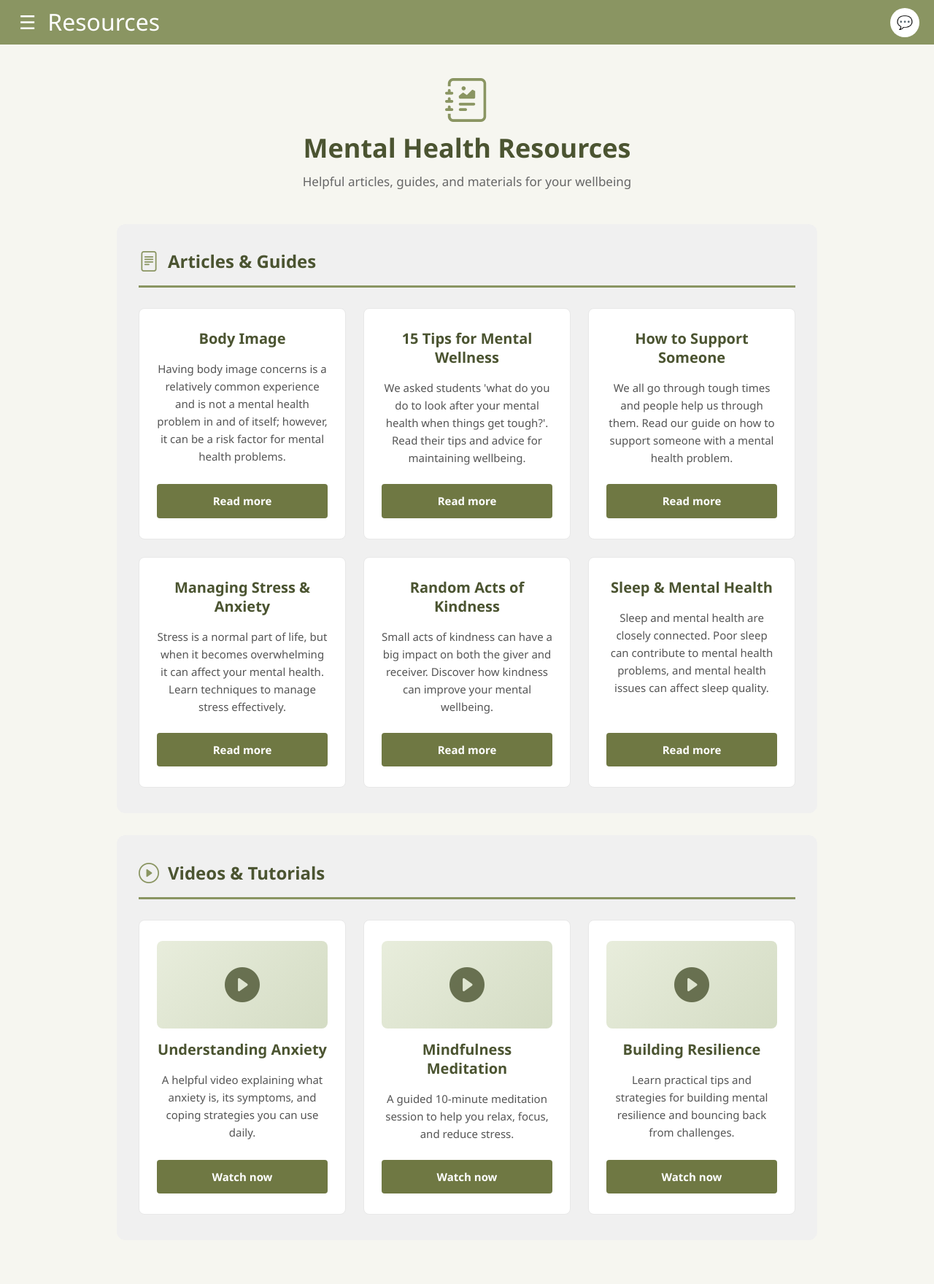
After one commit to quitsskirl/web-programming-1, a Flask app: page /resources in a window 1280 px wide. The commit adds this page. Shown: the whole page at 73% size. Run offline with Flask 3, Linux system fonts and the light colour scheme.

Commit message:
adding resources

```diff
--- /dev/null
+++ b/static/Resources.css
@@ -0,0 +1,234 @@
+/* ========== RESOURCES PAGE STYLES ========== */
+
+/* ----- Base Styles ----- */
+body {
+  margin: 0;
+  font-family: "Segoe UI", Arial, sans-serif;
+  background-color: #f6f6f0;
+  color: #333;
+}
+
+/* ----- Header ----- */
+header {
+  background-color: #8a9562;
+  color: white;
+  padding: 10px 20px;
+  display: flex;
+  justify-content: space-between;
+  align-items: center;
+}
+
+.header-left, .header-right { display: flex; align-items: center; gap: 10px; }
+.header-left h2 { margin: 0; }
+
+/* Menu button */
+.menu-icon { font-size: 26px; background: none; border: none; color: white; cursor: pointer; }
+
+/* Chat button */
+.chat-icon {
+  background-color: white;
+  color: #8a9562;
+  border-radius: 50%;
+  padding: 8px;
+  font-size: 18px;
+  border: none;
+  cursor: pointer;
+  width: 40px; height: 40px;
+  display: flex; align-items: center; justify-content: center;
+  transition: background-color 0.3s ease;
+}
+.chat-icon:hover { background-color: #eaeedc; }
+
+/* ----- Sidebar Menu ----- */
+.side-menu {
+  position: fixed;
+  top: 0; left: 0;
+  transform: translateX(-100%);
+  width: 250px; height: 100%;
+  background-color: #4b5431;
+  color: white;
+  display: flex; flex-direction: column;
+  padding: 20px;
+  box-shadow: 4px 0 10px rgba(0, 0, 0, 0.25);
+  transition: transform 0.35s ease, opacity 0.35s ease;
+  z-index: 9999;
+  opacity: 0;
+  pointer-events: none;
+}
+.side-menu.open { transform: translateX(0); opacity: 1; pointer-events: auto; }
+.side-menu h3 { margin-top: 0; padding-bottom: 10px; border-bottom: 1px solid rgba(255, 255, 255, 0.2); font-size: 20px; }
+.side-menu a { color: white; text-decoration: none; padding: 12px 0; font-size: 16px; display: block; transition: background 0.3s; }
+.side-menu a:hover { background: rgba(255, 255, 255, 0.15); border-radius: 4px; }
+.side-menu a.active { background: rgba(255, 255, 255, 0.2); border-radius: 4px; }
+.close-btn { align-self: flex-end; background: none; border: none; color: white; font-size: 30px; cursor: pointer; margin-bottom: 10px; }
+
+/* ----- Container ----- */
+.container {
+  max-width: 1000px;
+  margin: 0 auto;
+  padding: 30px 20px;
+}
+
+/* ----- Resources Header ----- */
+.resources-header {
+  text-align: center;
+  margin-bottom: 45px;
+}
+
+.resources-header i {
+  font-size: 60px;
+  color: #8a9562;
+  margin-bottom: 15px;
+}
+
+.resources-header h1 {
+  color: #4b5431;
+  margin: 0 0 12px;
+  font-size: 36px;
+  font-weight: 700;
+}
+
+.resources-header p {
+  color: #666;
+  margin: 0;
+  font-size: 17px;
+}
+
+/* ----- Resource Sections ----- */
+.resource-section {
+  background: #f0f0f0;
+  border-radius: 12px;
+  padding: 35px 30px;
+  margin-bottom: 30px;
+}
+
+.resource-section h2 {
+  color: #4b5431;
+  font-size: 24px;
+  font-weight: 700;
+  margin: 0 0 28px;
+  display: flex;
+  align-items: center;
+  gap: 12px;
+  padding-bottom: 16px;
+  border-bottom: 3px solid #8a9562;
+}
+
+.resource-section h2 i {
+  color: #8a9562;
+  font-size: 28px;
+}
+
+/* ----- Resource Grid ----- */
+.resource-grid {
+  display: grid;
+  grid-template-columns: repeat(auto-fill, minmax(280px, 1fr));
+  gap: 24px;
+}
+
+/* ----- Resource Card ----- */
+.resource-card {
+  background: #ffffff;
+  border: 1px solid #e8e8e8;
+  border-radius: 8px;
+  padding: 28px 24px;
+  transition: transform 0.2s, box-shadow 0.2s;
+  display: flex;
+  flex-direction: column;
+  text-align: center;
+  min-height: 280px;
+}
+
+.resource-card:hover {
+  transform: translateY(-4px);
+  box-shadow: 0 8px 25px rgba(0, 0, 0, 0.12);
+}
+
+.resource-card h3 {
+  color: #4b5431;
+  font-size: 20px;
+  font-weight: 700;
+  margin: 0 0 16px;
+  line-height: 1.3;
+}
+
+.resource-card p {
+  color: #555;
+  font-size: 15px;
+  line-height: 1.6;
+  margin: 0 0 24px;
+  flex-grow: 1;
+}
+
+/* Read More Button - Green Style */
+.read-more-btn {
+  display: inline-block;
+  background-color: #6f7843;
+  color: white !important;
+  text-decoration: none;
+  font-weight: 600;
+  font-size: 15px;
+  padding: 12px 32px;
+  border-radius: 4px;
+  transition: background-color 0.3s ease;
+  margin-top: auto;
+}
+
+.read-more-btn:hover {
+  background-color: #8a9562;
+  text-decoration: none !important;
+}
+
+/* ----- Video Card Specific Styles ----- */
+.video-card .video-thumbnail {
+  background: linear-gradient(135deg, #e8eddc 0%, #d4dcc4 100%);
+  border-radius: 8px;
+  height: 120px;
+  display: flex;
+  align-items: center;
+  justify-content: center;
+  margin-bottom: 16px;
+}
+
+.video-card .video-thumbnail i {
+  font-size: 48px;
+  color: #4b5431;
+  opacity: 0.8;
+  transition: transform 0.2s, opacity 0.2s;
+}
+
+.video-card:hover .video-thumbnail i {
+  transform: scale(1.1);
+  opacity: 1;
+}
+
+/* ----- Coming Soon Placeholder ----- */
+.coming-soon {
+  grid-column: 1 / -1;
+  text-align: center;
+  padding: 40px 20px;
+  color: #999;
+}
+
+.coming-soon i {
+  font-size: 36px;
+  margin-bottom: 10px;
+  display: block;
+  color: #ccc;
+}
+
+.coming-soon p {
+  margin: 0;
+  font-style: italic;
+}
+
+/* ----- Responsive ----- */
+@media (max-width: 600px) {
+  .resources-header h1 {
+    font-size: 26px;
+  }
+
+  .resource-grid {
+    grid-template-columns: 1fr;
+  }
+}
--- a/templates/BookAppointment.html
+++ b/templates/BookAppointment.html
@@ -32,6 +32,7 @@
   <a href="{{ url_for('home.home_page') }}">🏠 Home Page</a>
   <a href="{{ url_for('services.services_page') }}">🛠️ Services</a>
   <a href="{{ url_for('classifier.support_classifier_page') }}">🤖 Support Classifier</a>
+  <a href="{{ url_for('resources.resources_page') }}">📚 Resources</a>
   <a class="active" href="{{ url_for('appointments.book_appointment') }}">📅 Book Appointment</a>
   <a href="{{ url_for('appointments.student_appointments') }}">📋 My Appointments</a>
   <a href="{{ url_for('settings.settings_page') }}">⚙️ Settings</a>
--- a/templates/HomePage.html
+++ b/templates/HomePage.html
@@ -46,6 +46,7 @@
   <a href="{{ url_for('home.home_page') }}">🏠 Home Page</a>
   <a href="{{ url_for('services.services_page') }}">🛠️ Services</a>
   <a href="{{ url_for('classifier.support_classifier_page') }}">🤖 Support Classifier</a>
+  <a href="{{ url_for('resources.resources_page') }}">📚 Resources</a>
   <a href="{{ url_for('appointments.book_appointment') }}">📅 Book Appointment</a>
   <a href="{{ url_for('appointments.student_appointments') }}">📋 My Appointments</a>
   <a href="{{ url_for('settings.settings_page') }}">⚙️ Settings</a>
--- /dev/null
+++ b/templates/Resources.html
@@ -0,0 +1,169 @@
+<!DOCTYPE html>
+<html lang="en">
+<head>
+  <meta charset="UTF-8" />
+  <meta name="viewport" content="width=device-width, initial-scale=1.0"/>
+  <title>Mental Health | Resources</title>
+
+  <!-- ==================== BOOTSTRAP CSS ==================== -->
+  <link href="https://cdn.jsdelivr.net/npm/bootstrap@5.3.0/dist/css/bootstrap.min.css" rel="stylesheet">
+  <link href="https://cdn.jsdelivr.net/npm/bootstrap-icons@1.10.0/font/bootstrap-icons.css" rel="stylesheet">
+
+  <!-- Link to resources page styles -->
+  <link rel="stylesheet" href="{{ url_for('static', filename='Resources.css') }}">
+</head>
+<body>
+
+<!-- ========== HEADER ========== -->
+<header>
+  <div class="header-left">
+    <button id="menuBtn" class="menu-icon" title="Open Menu">&#9776;</button>
+    <h2>Resources</h2>
+  </div>
+  <div class="header-right">
+    <button id="chatBtn" class="chat-icon" title="Open Chat">💬</button>
+  </div>
+</header>
+
+<!-- ========== SIDE NAVIGATION MENU ========== -->
+<nav id="sideMenu" class="side-menu" aria-hidden="true">
+  <button id="closeMenu" class="close-btn" title="Close Menu">&times;</button>
+  <h3>Menu</h3>
+  <a href="{{ url_for('home.home_page') }}">🏠 Home Page</a>
+  <a href="{{ url_for('services.services_page') }}">🛠️ Services</a>
+  <a href="{{ url_for('classifier.support_classifier_page') }}">🤖 Support Classifier</a>
+  <a class="active" href="{{ url_for('resources.resources_page') }}">📚 Resources</a>
+  <a href="{{ url_for('appointments.book_appointment') }}">📅 Book Appointment</a>
+  <a href="{{ url_for('appointments.student_appointments') }}">📋 My Appointments</a>
+  <a href="{{ url_for('settings.settings_page') }}">⚙️ Settings</a>
+</nav>
+
+<!-- ========== MAIN CONTENT ========== -->
+<main class="container">
+  <div class="resources-header">
+    <i class="bi bi-journal-richtext"></i>
+    <h1>Mental Health Resources</h1>
+    <p>Helpful articles, guides, and materials for your wellbeing</p>
+  </div>
+
+  <!-- ========== RESOURCE SECTIONS ========== -->
+
+  <!-- Articles Section -->
+  <section class="resource-section">
+    <h2><i class="bi bi-file-text"></i> Articles & Guides</h2>
+    <div class="resource-grid" id="articlesGrid">
+
+      <article class="resource-card">
+        <h3>Body Image</h3>
+        <p>Having body image concerns is a relatively common experience and is not a mental health problem in and of itself; however, it can be a risk factor for mental health problems.</p>
+        <a href="#" class="read-more-btn">Read more</a>
+      </article>
+
+      <article class="resource-card">
+        <h3>15 Tips for Mental Wellness</h3>
+        <p>We asked students 'what do you do to look after your mental health when things get tough?'. Read their tips and advice for maintaining wellbeing.</p>
+        <a href="#" class="read-more-btn">Read more</a>
+      </article>
+
+      <article class="resource-card">
+        <h3>How to Support Someone</h3>
+        <p>We all go through tough times and people help us through them. Read our guide on how to support someone with a mental health problem.</p>
+        <a href="#" class="read-more-btn">Read more</a>
+      </article>
+
+      <article class="resource-card">
+        <h3>Managing Stress & Anxiety</h3>
+        <p>Stress is a normal part of life, but when it becomes overwhelming it can affect your mental health. Learn techniques to manage stress effectively.</p>
+        <a href="#" class="read-more-btn">Read more</a>
+      </article>
+
+      <article class="resource-card">
+        <h3>Random Acts of Kindness</h3>
+        <p>Small acts of kindness can have a big impact on both the giver and receiver. Discover how kindness can improve your mental wellbeing.</p>
+        <a href="#" class="read-more-btn">Read more</a>
+      </article>
+
+      <article class="resource-card">
+        <h3>Sleep & Mental Health</h3>
+        <p>Sleep and mental health are closely connected. Poor sleep can contribute to mental health problems, and mental health issues can affect sleep quality.</p>
+        <a href="#" class="read-more-btn">Read more</a>
+      </article>
+
+    </div>
+  </section>
+
+  <!-- Videos Section -->
+  <section class="resource-section">
+    <h2><i class="bi bi-play-circle"></i> Videos & Tutorials</h2>
+    <div class="resource-grid" id="videosGrid">
+
+      <article class="resource-card video-card">
+        <div class="video-thumbnail">
+          <i class="bi bi-play-circle-fill"></i>
+        </div>
+        <h3>Understanding Anxiety</h3>
+        <p>A helpful video explaining what anxiety is, its symptoms, and coping strategies you can use daily.</p>
+        <a href="#" class="read-more-btn">Watch now</a>
+      </article>
+
+      <article class="resource-card video-card">
+        <div class="video-thumbnail">
+          <i class="bi bi-play-circle-fill"></i>
+        </div>
+        <h3>Mindfulness Meditation</h3>
+        <p>A guided 10-minute meditation session to help you relax, focus, and reduce stress.</p>
+        <a href="#" class="read-more-btn">Watch now</a>
+      </article>
+
+      <article class="resource-card video-card">
+        <div class="video-thumbnail">
+          <i class="bi bi-play-circle-fill"></i>
+        </div>
+        <h3>Building Resilience</h3>
+        <p>Learn practical tips and strategies for building mental resilience and bouncing back from challenges.</p>
+        <a href="#" class="read-more-btn">Watch now</a>
+      </article>
+
+    </div>
+  </section>
+
+</main>
+
+<!-- ========== PAGE SCRIPTS ========== -->
+<script>
+(function() {
+  const menuBtn = document.getElementById('menuBtn');
+  const sideMenu = document.getElementById('sideMenu');
+  const closeMenu = document.getElementById('closeMenu');
+  const chatBtn = document.getElementById('chatBtn');
+
+  menuBtn.addEventListener('click', (e) => {
+    e.stopPropagation();
+    sideMenu.classList.add('open');
+    sideMenu.setAttribute('aria-hidden', 'false');
+  });
+
+  closeMenu.addEventListener('click', (e) => {
+    e.stopPropagation();
+    sideMenu.classList.remove('open');
+    sideMenu.setAttribute('aria-hidden', 'true');
+  });
+
+  document.addEventListener('click', (e) => {
+    if (!sideMenu.contains(e.target) && e.target !== menuBtn) {
+      sideMenu.classList.remove('open');
+      sideMenu.setAttribute('aria-hidden', 'true');
+    }
+  });
+
+  chatBtn.addEventListener('click', () => {
+    alert('Chat feature coming soon!');
+  });
+})();
+</script>
+
+<!-- ==================== BOOTSTRAP JAVASCRIPT ==================== -->
+<script src="https://cdn.jsdelivr.net/npm/bootstrap@5.3.0/dist/js/bootstrap.bundle.min.js"></script>
+
+</body>
+</html>
--- a/templates/Services.html
+++ b/templates/Services.html
@@ -30,6 +30,7 @@
   <a href="{{ url_for('home.home_page') }}">🏠 Home Page</a>
   <a class="active" href="{{ url_for('services.services_page') }}">🛠️ Services</a>
   <a href="{{ url_for('classifier.support_classifier_page') }}">🤖 Support Classifier</a>
+  <a href="{{ url_for('resources.resources_page') }}">📚 Resources</a>
   <a href="{{ url_for('appointments.book_appointment') }}">📅 Book Appointment</a>
   <a href="{{ url_for('appointments.student_appointments') }}">📋 My Appointments</a>
   <a href="{{ url_for('settings.settings_page') }}">⚙️ Settings</a>
--- a/templates/Settings.html
+++ b/templates/Settings.html
@@ -30,6 +30,7 @@
     <a href="{{ url_for('home.home_page') }}">🏠 Home Page</a>
     <a href="{{ url_for('services.services_page') }}">🛠️ Services</a>
     <a href="{{ url_for('classifier.support_classifier_page') }}">🤖 Support Classifier</a>
+    <a href="{{ url_for('resources.resources_page') }}">📚 Resources</a>
     <a href="{{ url_for('appointments.book_appointment') }}">📅 Book Appointment</a>
     <a href="{{ url_for('appointments.student_appointments') }}">📋 My Appointments</a>
     <a class="active" href="{{ url_for('settings.settings_page') }}">⚙️ Settings</a>
--- a/templates/StudentAppointments.html
+++ b/templates/StudentAppointments.html
@@ -32,6 +32,7 @@
   <a href="{{ url_for('home.home_page') }}">🏠 Home Page</a>
   <a href="{{ url_for('services.services_page') }}">🛠️ Services</a>
   <a href="{{ url_for('classifier.support_classifier_page') }}">🤖 Support Classifier</a>
+  <a href="{{ url_for('resources.resources_page') }}">📚 Resources</a>
   <a href="{{ url_for('appointments.book_appointment') }}">📅 Book Appointment</a>
   <a class="active" href="{{ url_for('appointments.student_appointments') }}">📋 My Appointments</a>
   <a href="{{ url_for('settings.settings_page') }}">⚙️ Settings</a>
```
Also changed, not shown: routs/__init__.py (+5 -3 lines), routs/resources.py (added, +26 -0 lines).
